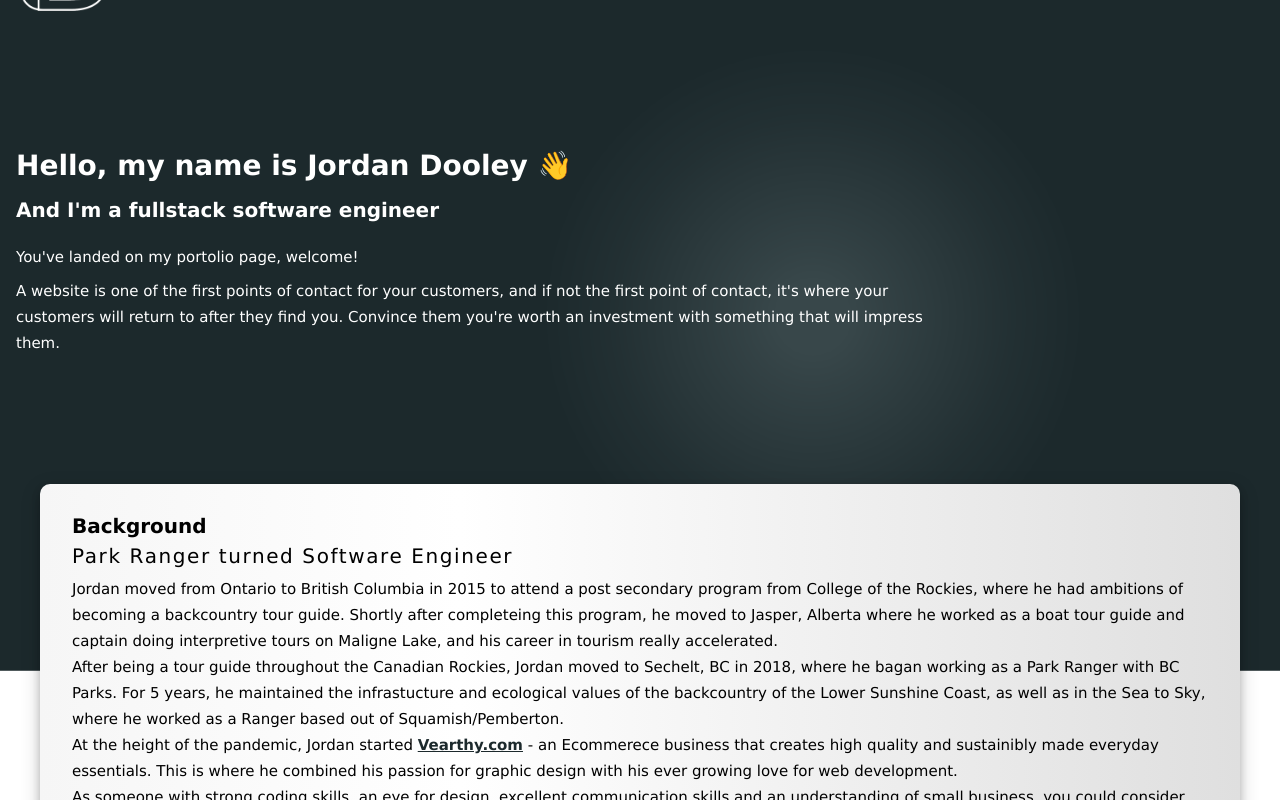
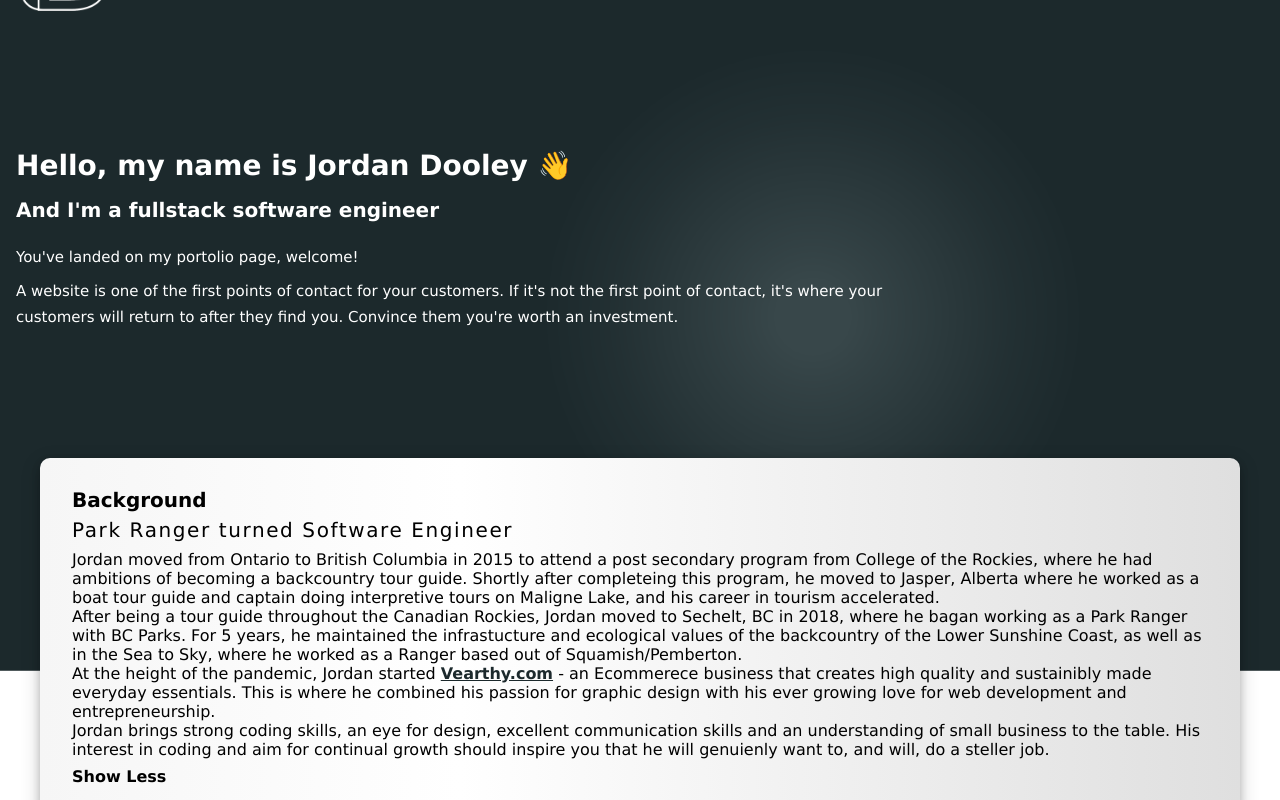
Before and after one commit to jaydools/portfolio, a React (Create React App) app: page / in a window 1280 px wide. Both pictures are taken after a click on the button "Show More". Shown: the top 800 px of the page. Built offline with nearby package versions, Linux system fonts and the light colour scheme.

Commit message:
small details fixed, font sizing on background and gramatical

```diff
--- a/src/components/About/About.js
+++ b/src/components/About/About.js
@@ -45,15 +45,15 @@ function About() {
 
                 {isExpanded ? (
                     <div>
-                        <p className="about-card__body">
+                        <p className="about-card__body--closed">
                             Jordan moved from Ontario to British Columbia in 2015 to attend a post
                             secondary program from College of the Rockies, where he had ambitions of
                             becoming a backcountry tour guide. Shortly after completeing this
                             program, he moved to Jasper, Alberta where he worked as a boat tour
                             guide and captain doing interpretive tours on Maligne Lake, and his
-                            career in tourism really accelerated.
+                            career in tourism accelerated.
                         </p>
-                        <p className="about-card__body">
+                        <p className="about-card__body--closed">
                             After being a tour guide throughout the Canadian Rockies, Jordan moved
                             to Sechelt, BC in 2018, where he bagan working as a Park Ranger with BC
                             Parks. For 5 years, he maintained the infrastucture and ecological
@@ -61,7 +61,7 @@ function About() {
                             Sea to Sky, where he worked as a Ranger based out of Squamish/Pemberton.
                         </p>
 
-                        <p className="about-card__body">
+                        <p className="about-card__body--closed">
                             At the height of the pandemic, Jordan started<span> </span>
                             <a
                                 href="https://www.vearthy.com"
@@ -74,12 +74,13 @@ function About() {
                             <span> </span>- an Ecommerece business that creates high quality and
                             sustainibly made everyday essentials. This is where he combined his
                             passion for graphic design with his ever growing love for web
-                            development.
+                            development and entrepreneurship.
                         </p>
-                        <p className="about-card__body">
-                            As someone with strong coding skills, an eye for design, excellent
-                            communication skills and an understanding of small business, you could
-                            consider Jordan a valuable team member.
+                        <p className="about-card__body--closed">
+                            Jordan brings strong coding skills, an eye for design, excellent
+                            communication skills and an understanding of small business to the
+                            table. His interest in coding and aim for continual growth should
+                            inspire you that he will genuienly want to, and will, do a steller job.
                         </p>
                         <button className="card-button" onClick={toggleExpand}>
                             Show Less
--- a/src/components/Hero/Hero.js
+++ b/src/components/Hero/Hero.js
@@ -9,10 +9,9 @@ function Hero() {
                 <h2 className="hero-text__subhead">And I'm a fullstack software engineer</h2>
                 <p className="hero-text__body">You've landed on my portolio page, welcome! </p>
                 <p className="hero-text__body">
-                    A website is one of the first points of contact for your customers, and if not
+                    A website is one of the first points of contact for your customers. If it's not
                     the first point of contact, it's where your customers will return to after they
-                    find you. Convince them you're worth an investment with something that will
-                    impress them.
+                    find you. Convince them you're worth an investment.
                 </p>
             </div>
         </section>
--- a/src/components/VearthyMock/VearthyMock.js
+++ b/src/components/VearthyMock/VearthyMock.js
@@ -20,11 +20,14 @@ function VearthyMock() {
             {isOpen && (
                 <div className="dropdown__content">
                     <p className="dropdown__body">
-                        This is a mock website that I use to come up with new ideas for layouts,
-                        styles and possabilities for what I could make my current Shopify store
-                        into.
+                        This is a brainstorm website that I use to come up with new ideas for
+                        layouts, styles and new features for Vearthy.
                     </p>
                     <div className="dropdown__wrapper">
+                        <a
+                            href="https://vearthy-brainpad-3f4347efaeb2.herokuapp.com/"
+                            target="blank"
+                        >
                             <img
                                 src={mocktop}
                                 alt="Vearthy mock preview top"
@@ -35,6 +38,7 @@ function VearthyMock() {
                                 alt="Vearthy mock preview top"
                                 className="dropdown__img-half"
                             />
+                        </a>
                     </div>
                 </div>
             )}
--- a/src/components/VearthyReal/VearthyReal.js
+++ b/src/components/VearthyReal/VearthyReal.js
@@ -27,6 +27,12 @@ function VearthyReal() {
                         , an Ecommerce store that I founded in 2021 and currently oversee all
                         operations for.
                     </p>
+                    <p>
+                        Vearthy is a fully functional store that has automated newsletters, order
+                        messages, upsale features, analytics, customer login portals/accounts with
+                        rewards; and everything else thats essential for running an Ecommerce. We
+                        even have a great warranty.
+                    </p>
                     <div className="dropdown__wrapper">
                         <a href="https://vearthy.com/" target="blank">
                             <img
```
Lines whose indentation alone changed are shown as unchanged.
